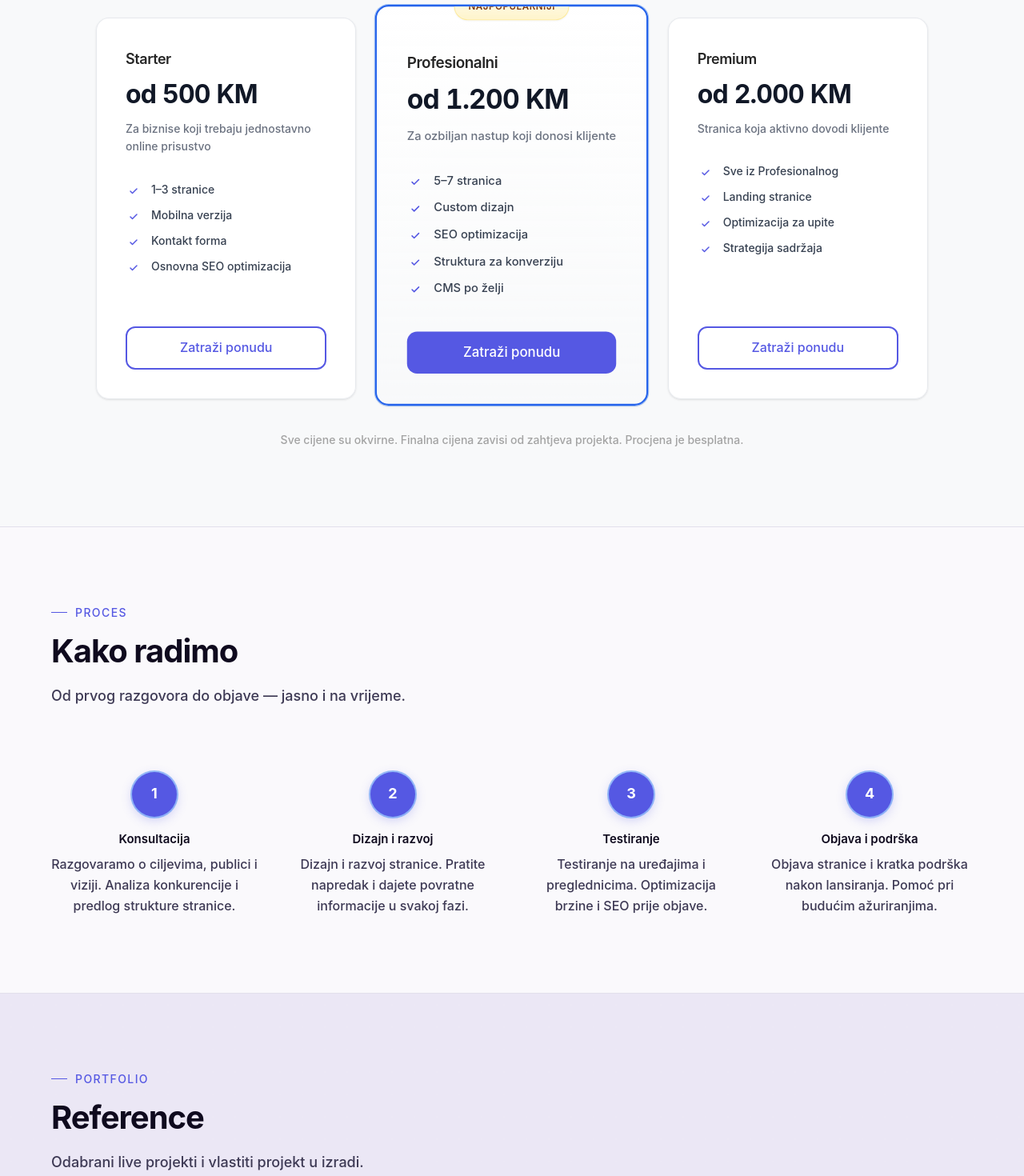
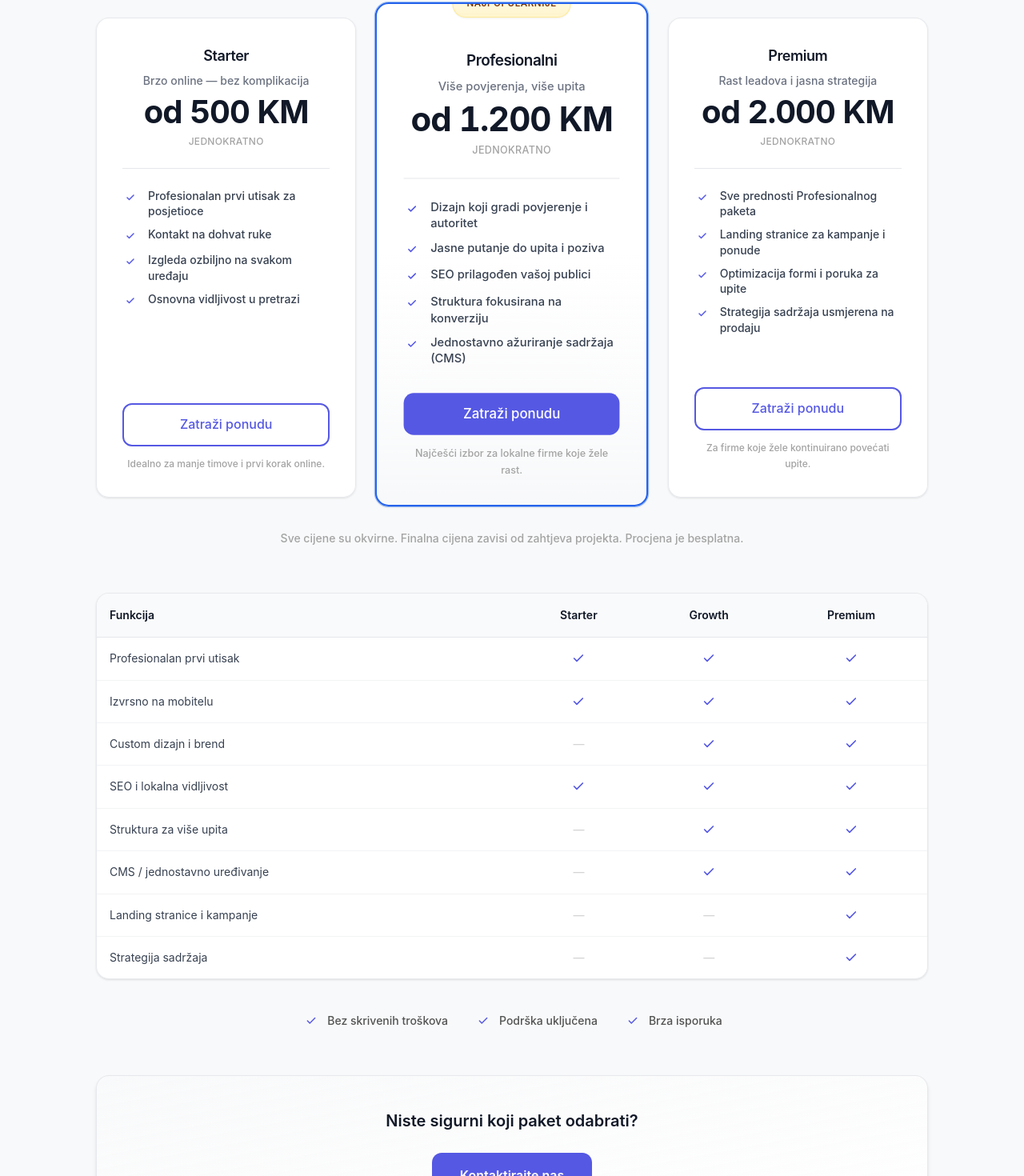
Before and after one commit to jasnez/webora2.0, a Next.js app: page / in a window 1280 px wide. Shown: the part 2108-3578 px from the top of the page at 80% size. Built offline with nearby package versions, Linux system fonts and the light colour scheme.

Commit message:
Redesign pricing section to premium SaaS layout with stronger conversion cues.
Made-with: Cursor

```diff
--- a/src/components/sections/PricingSection.tsx
+++ b/src/components/sections/PricingSection.tsx
@@ -4,7 +4,6 @@ import { Section } from "@/components/layout/Section";
 import { Container } from "@/components/layout/Container";
 import { Button } from "@/components/ui/Button";
 
-/** Align with Hero / site CTAs for consistent premium feel */
 const ctaPrimaryClass =
   "!bg-[var(--cta-primary-bg)] hover:!bg-[var(--cta-primary-bg-hover)] active:!bg-[var(--cta-primary-bg-active)] !text-white border-0 shadow-[var(--cta-primary-shadow)] hover:shadow-[var(--cta-primary-shadow-hover)] focus-visible:ring-2 focus-visible:ring-accent focus-visible:ring-offset-2 focus-visible:ring-offset-[var(--color-bg-base)] min-h-[44px]";
 
@@ -14,10 +13,11 @@ const ctaOutlineClass =
 interface Package {
   id: string;
   title: string;
+  tagline: string;
   price: string;
-  description: string;
-  features: string[];
+  outcomes: string[];
   cta: string;
+  ctaMicrocopy: string;
   highlighted: boolean;
   badge?: string;
 }
@@ -26,48 +26,129 @@ const packages: Package[] = [
   {
     id: "starter",
     title: "Starter",
+    tagline: "Brzo online — bez komplikacija",
     price: "od 500 KM",
-    description: "Za biznise koji trebaju jednostavno online prisustvo",
-    features: [
-      "1–3 stranice",
-      "Mobilna verzija",
-      "Kontakt forma",
-      "Osnovna SEO optimizacija",
+    outcomes: [
+      "Profesionalan prvi utisak za posjetioce",
+      "Kontakt na dohvat ruke",
+      "Izgleda ozbiljno na svakom uređaju",
+      "Osnovna vidljivost u pretrazi",
     ],
     cta: "Zatraži ponudu",
+    ctaMicrocopy: "Idealno za manje timove i prvi korak online.",
     highlighted: false,
   },
   {
     id: "pro",
     title: "Profesionalni",
+    tagline: "Više povjerenja, više upita",
     price: "od 1.200 KM",
-    description: "Za ozbiljan nastup koji donosi klijente",
-    features: [
-      "5–7 stranica",
-      "Custom dizajn",
-      "SEO optimizacija",
-      "Struktura za konverziju",
-      "CMS po želji",
+    outcomes: [
+      "Dizajn koji gradi povjerenje i autoritet",
+      "Jasne putanje do upita i poziva",
+      "SEO prilagođen vašoj publici",
+      "Struktura fokusirana na konverziju",
+      "Jednostavno ažuriranje sadržaja (CMS)",
     ],
     cta: "Zatraži ponudu",
+    ctaMicrocopy: "Najčešći izbor za lokalne firme koje žele rast.",
     highlighted: true,
-    badge: "Najpopularniji",
+    badge: "Najpopularnije",
   },
   {
     id: "premium",
     title: "Premium",
+    tagline: "Rast leadova i jasna strategija",
     price: "od 2.000 KM",
-    description: "Stranica koja aktivno dovodi klijente",
-    features: [
-      "Sve iz Profesionalnog",
-      "Landing stranice",
-      "Optimizacija za upite",
-      "Strategija sadržaja",
+    outcomes: [
+      "Sve prednosti Profesionalnog paketa",
+      "Landing stranice za kampanje i ponude",
+      "Optimizacija formi i poruka za upite",
+      "Strategija sadržaja usmjerena na prodaju",
     ],
     cta: "Zatraži ponudu",
+    ctaMicrocopy: "Za firme koje žele kontinuirano povećati upite.",
     highlighted: false,
   },
 ];
+
+const comparisonRows: {
+  label: string;
+  starter: boolean;
+  growth: boolean;
+  premium: boolean;
+}[] = [
+  {
+    label: "Profesionalan prvi utisak",
+    starter: true,
+    growth: true,
+    premium: true,
+  },
+  {
+    label: "Izvrsno na mobitelu",
+    starter: true,
+    growth: true,
+    premium: true,
+  },
+  {
+    label: "Custom dizajn i brend",
+    starter: false,
+    growth: true,
+    premium: true,
+  },
+  {
+    label: "SEO i lokalna vidljivost",
+    starter: true,
+    growth: true,
+    premium: true,
+  },
+  {
+    label: "Struktura za više upita",
+    starter: false,
+    growth: true,
+    premium: true,
+  },
+  {
+    label: "CMS / jednostavno uređivanje",
+    starter: false,
+    growth: true,
+    premium: true,
+  },
+  {
+    label: "Landing stranice i kampanje",
+    starter: false,
+    growth: false,
+    premium: true,
+  },
+  {
+    label: "Strategija sadržaja",
+    starter: false,
+    growth: false,
+    premium: true,
+  },
+];
+
+const trustItems = [
+  "Bez skrivenih troškova",
+  "Podrška uključena",
+  "Brza isporuka",
+];
+
+function CellCheck({ included }: { included: boolean }) {
+  return (
+    <td className="px-3 py-3 text-center">
+      {included ? (
+        <span className="inline-flex h-7 w-7 items-center justify-center rounded-full bg-accent/15 text-accent">
+          <Check className="h-4 w-4" strokeWidth={2.5} aria-hidden />
+        </span>
+      ) : (
+        <span className="text-neutral-300 dark:text-neutral-600" aria-hidden>
+          —
+        </span>
+      )}
+    </td>
+  );
+}
 
 export function PricingSection() {
   return (
@@ -77,13 +158,12 @@ export function PricingSection() {
       aria-labelledby="pricing-heading"
       className="relative overflow-hidden section-separator scroll-mt-24 dark:bg-bg-alt-a"
     >
-      {/* Ambient depth */}
       <div className="pointer-events-none absolute inset-0 -z-10 overflow-hidden">
-        <div className="absolute left-1/2 top-0 h-[min(480px,50vh)] w-[min(100%,760px)] -translate-x-1/2 rounded-full bg-[radial-gradient(ellipse_80%_55%_at_50%_0%,rgba(85,88,227,0.08),transparent_62%)] dark:bg-[radial-gradient(ellipse_80%_60%_at_50%_0%,rgba(85,88,227,0.16),transparent_65%)]" />
+        <div className="absolute left-1/2 top-0 h-[min(480px,50vh)] w-[min(100%,760px)] -translate-x-1/2 rounded-full bg-[radial-gradient(ellipse_80%_55%_at_50%_0%,rgba(85,88,227,0.08),transparent_62%)] dark:bg-[radial-gradient(ellipse_80%_60%_at_50%_0%,rgba(85,88,227,0.14),transparent_65%)]" />
       </div>
 
       <Container className="relative">
-        <div className="mb-12 text-center md:mb-14">
+        <div className="mx-auto mb-12 max-w-[1200px] text-center md:mb-14">
           <p className="section-label mb-3 md:mb-4">Cijene</p>
           <h2
             id="pricing-heading"
@@ -93,71 +173,72 @@ export function PricingSection() {
           </h2>
         </div>
 
-        <div className="grid grid-cols-1 items-stretch gap-6 md:grid-cols-3 md:gap-6 lg:gap-8">
+        <div className="mx-auto grid max-w-[1200px] grid-cols-1 items-stretch justify-items-center gap-6 md:grid-cols-3 md:gap-6 lg:gap-8">
           {packages.map((pkg) => (
             <div
               key={pkg.id}
               className={clsx(
-                "relative flex min-h-full flex-col",
+                "relative flex w-full max-w-full flex-col justify-center md:max-w-none",
                 pkg.highlighted && "md:-mt-1 md:mb-1",
               )}
             >
-              {/* Featured: gradient ring + glow */}
               {pkg.highlighted ? (
-                <>
-                  <div
-                    className="absolute -inset-[1px] rounded-2xl bg-gradient-to-b from-accent/50 via-accent/20 to-transparent opacity-90 dark:from-accent/40 dark:via-accent/15"
-                    aria-hidden
-                  />
-                  <div
-                    className="absolute -inset-3 -z-10 rounded-[1.35rem] bg-[radial-gradient(ellipse_at_50%_0%,rgba(85,88,227,0.18),transparent_58%)] blur-xl dark:opacity-100"
-                    aria-hidden
-                  />
-                </>
+                <div
+                  className="absolute -inset-3 -z-10 rounded-[1.35rem] bg-[radial-gradient(ellipse_at_50%_0%,rgba(85,88,227,0.14),transparent_58%)] blur-xl"
+                  aria-hidden
+                />
               ) : null}
 
               <div
                 className={clsx(
-                  "group card-interactive relative flex min-h-full flex-col overflow-hidden rounded-2xl border p-8 shadow-card transition-all duration-300 hover:-translate-y-1 hover:shadow-hover active:scale-[0.99] md:p-9",
+                  "group card-interactive relative flex min-h-full w-full flex-col overflow-hidden rounded-2xl border p-8 text-center shadow-card transition-all duration-300 hover:-translate-y-1 hover:shadow-hover active:scale-[0.99]",
                   pkg.highlighted
-                    ? "z-10 scale-105 border-2 border-brand-500 bg-gradient-to-b from-white to-neutral-50/90 shadow-[0_24px_48px_-16px_rgba(15,23,42,0.18),0_0_0_1px_rgba(37,99,235,0.12)] ring-1 ring-accent/25 hover:border-accent/40 dark:scale-105 dark:from-surface dark:to-bg-alt-b dark:shadow-[0_28px_56px_-20px_rgba(0,0,0,0.55),0_0_0_1px_rgba(37,99,235,0.25)] md:scale-105"
-                    : "border-neutral-200/90 bg-white/95 backdrop-blur-sm hover:border-accent/30 dark:border-white/[0.07] dark:bg-surface/95 dark:shadow-[0_12px_40px_-18px_rgba(0,0,0,0.5)] dark:hover:border-accent/35",
+                    ? "z-10 scale-105 border-2 border-brand-500 bg-gradient-to-b from-white via-white to-neutral-50/90 shadow-[0_20px_40px_-20px_rgba(15,23,42,0.12)] ring-1 ring-accent/20 dark:scale-105 dark:from-surface dark:via-surface dark:to-bg-alt-b dark:shadow-[0_28px_56px_-24px_rgba(0,0,0,0.55)] md:scale-105"
+                    : "border-neutral-200/90 bg-white/95 backdrop-blur-sm dark:border-white/[0.08] dark:bg-surface/95 dark:shadow-[0_12px_40px_-18px_rgba(0,0,0,0.45)]",
                 )}
               >
                 {pkg.badge ? (
-                  <div className="absolute left-0 right-0 top-0 flex justify-center pt-0">
+                  <div className="absolute left-0 right-0 top-0 flex justify-center">
                     <span className="relative -translate-y-1/2 whitespace-nowrap rounded-full border border-amber-200/80 bg-gradient-to-b from-amber-50 to-amber-100/90 px-4 py-1.5 text-[11px] font-semibold uppercase tracking-wider text-amber-900 shadow-sm dark:border-amber-400/25 dark:from-amber-500/25 dark:to-amber-600/15 dark:text-amber-100">
                       {pkg.badge}
                     </span>
                   </div>
                 ) : null}
 
-                <div className={clsx("mb-8", pkg.badge && "pt-4")}>
-                  <h3 className="mb-2 text-lg font-semibold tracking-tight text-neutral-800 dark:text-white-text/95">
+                <div className={clsx("mb-6", pkg.badge && "pt-5")}>
+                  <h3 className="text-lg font-semibold tracking-tight text-neutral-900 dark:text-white-text">
                     {pkg.title}
                   </h3>
-                  <p className="mb-3 text-4xl font-bold tabular-nums tracking-tight text-neutral-900 dark:text-white-text">
+                  <p className="mt-1 text-sm text-neutral-500 dark:text-text-secondary">
+                    {pkg.tagline}
+                  </p>
+                  <p className="mt-1 text-4xl font-bold tabular-nums tracking-tight text-neutral-900 dark:text-white-text md:text-5xl">
                     {pkg.price}
                   </p>
-                  <p className="text-sm leading-relaxed text-neutral-500 dark:text-text-secondary">
-                    {pkg.description}
+                  <p className="mt-1 text-xs font-medium uppercase tracking-wide text-neutral-400 dark:text-text-muted">
+                    jednokratno
                   </p>
                 </div>
 
-                <ul className="mb-8 flex flex-1 flex-col gap-2.5" role="list">
-                  {pkg.features.map((f) => (
-                    <li key={f} className="flex gap-3 text-left">
-                      <span className="mt-0.5 flex h-5 w-5 shrink-0 items-center justify-center rounded-full bg-accent/12 text-accent dark:bg-accent/20 dark:text-accent">
+                <div
+                  className="mb-6 border-t border-neutral-200 dark:border-border-dark"
+                  role="separator"
+                />
+
+                <ul className="mb-8 flex flex-1 flex-col gap-2.5 text-left" role="list">
+                  {pkg.outcomes.map((line) => (
+                    <li key={line} className="flex gap-3">
+                      <span className="mt-0.5 flex h-5 w-5 shrink-0 items-center justify-center rounded-full bg-accent/12 text-accent dark:bg-accent/20">
                         <Check className="h-3 w-3" strokeWidth={3} aria-hidden />
                       </span>
                       <span className="text-sm leading-snug text-neutral-700 dark:text-text-secondary">
-                        {f}
+                        {line}
                       </span>
                     </li>
                   ))}
                 </ul>
 
-                <div className="mt-auto pt-2">
+                <div className="mt-auto space-y-3">
                   <Button
                     href="/kontakt"
                     variant={pkg.highlighted ? "primary" : "outline"}
@@ -169,6 +250,9 @@ export function PricingSection() {
                   >
                     {pkg.cta}
                   </Button>
+                  <p className="text-xs leading-relaxed text-neutral-400 dark:text-text-muted">
+                    {pkg.ctaMicrocopy}
+                  </p>
                 </div>
               </div>
             </div>
@@ -179,6 +263,76 @@ export function PricingSection() {
           Sve cijene su okvirne. Finalna cijena zavisi od zahtjeva projekta.
           Procjena je besplatna.
         </p>
+
+        {/* Comparison */}
+        <div className="mx-auto mt-14 max-w-[1200px] overflow-x-auto rounded-2xl border border-neutral-200/90 bg-white/90 shadow-card dark:border-border-dark dark:bg-surface/80">
+          <table className="w-full min-w-[520px] border-collapse text-sm">
+            <thead>
+              <tr className="border-b border-neutral-200 bg-neutral-50/80 dark:border-border-dark dark:bg-bg-alt-a/50">
+                <th className="px-4 py-4 text-left font-semibold text-neutral-900 dark:text-white-text">
+                  Funkcija
+                </th>
+                <th className="px-3 py-4 text-center font-semibold text-neutral-900 dark:text-white-text">
+                  Starter
+                </th>
+                <th className="px-3 py-4 text-center font-semibold text-neutral-900 dark:text-white-text">
+                  Growth
+                </th>
+                <th className="px-3 py-4 text-center font-semibold text-neutral-900 dark:text-white-text">
+                  Premium
+                </th>
+              </tr>
+            </thead>
+            <tbody>
+              {comparisonRows.map((row) => (
+                <tr
+                  key={row.label}
+                  className="border-b border-neutral-100 last:border-0 dark:border-border-dark/60"
+                >
+                  <th
+                    scope="row"
+                    className="px-4 py-3 text-left font-normal text-neutral-700 dark:text-text-secondary"
+                  >
+                    {row.label}
+                  </th>
+                  <CellCheck included={row.starter} />
+                  <CellCheck included={row.growth} />
+                  <CellCheck included={row.premium} />
+                </tr>
+              ))}
+            </tbody>
+          </table>
+        </div>
+
+        {/* Trust */}
+        <ul className="mx-auto mt-10 flex max-w-[1200px] flex-wrap items-center justify-center gap-x-8 gap-y-3 text-sm font-medium text-neutral-600 dark:text-text-secondary">
+          {trustItems.map((t) => (
+            <li key={t} className="flex items-center gap-2">
+              <span className="flex h-6 w-6 items-center justify-center rounded-full bg-accent/15 text-accent">
+                <Check className="h-3.5 w-3.5" strokeWidth={2.5} aria-hidden />
+              </span>
+              {t}
+            </li>
+          ))}
+        </ul>
+
+        {/* Unsure CTA */}
+        <div className="mx-auto mt-14 max-w-[1200px] rounded-2xl border border-neutral-200/90 bg-gradient-to-br from-neutral-50/90 to-white px-6 py-10 text-center shadow-md dark:border-border-dark dark:from-bg-alt-a dark:to-surface/40">
+          <h3 className="text-xl font-semibold text-neutral-900 dark:text-white-text">
+            Niste sigurni koji paket odabrati?
+          </h3>
+          <Button
+            href="/kontakt"
+            variant="primary"
+            size="lg"
+            className={clsx(
+              "mt-6 min-w-[200px] justify-center px-8",
+              ctaPrimaryClass,
+            )}
+          >
+            Kontaktirajte nas
+          </Button>
+        </div>
       </Container>
     </Section>
   );
```
Also changed, not shown: 1 other file (tests, documents, lock files or other folders).
